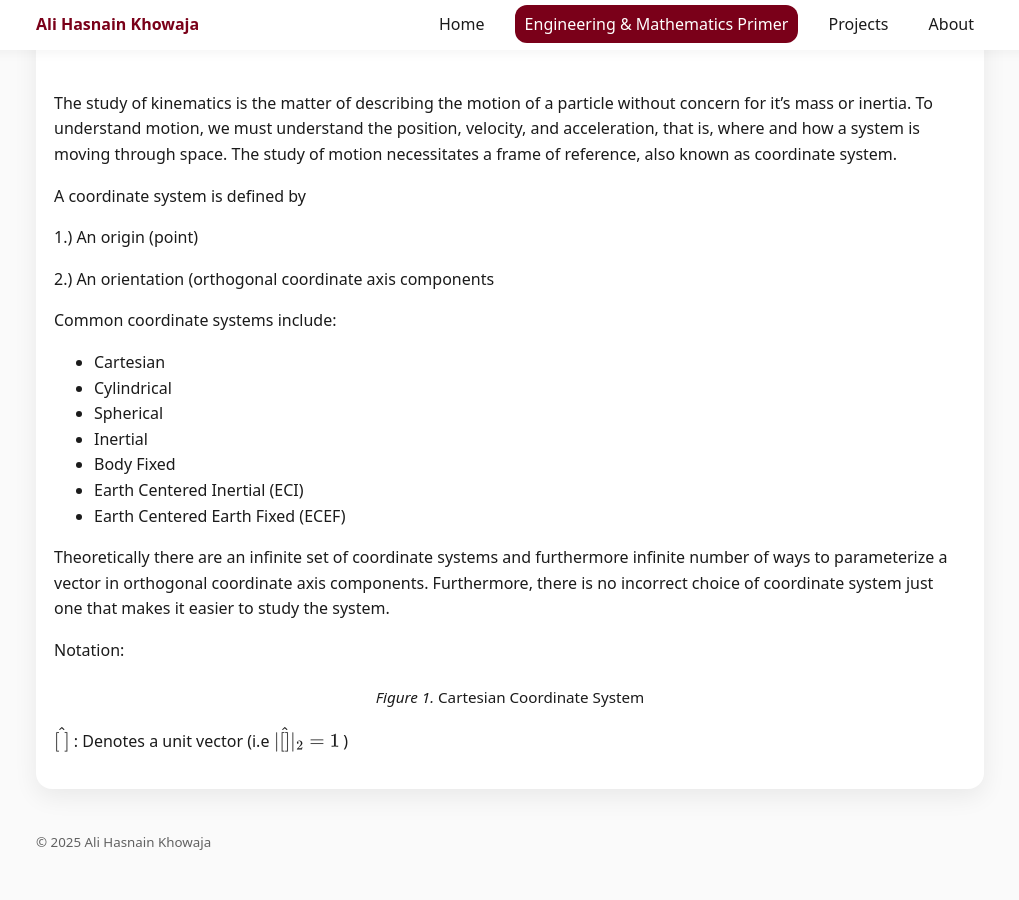
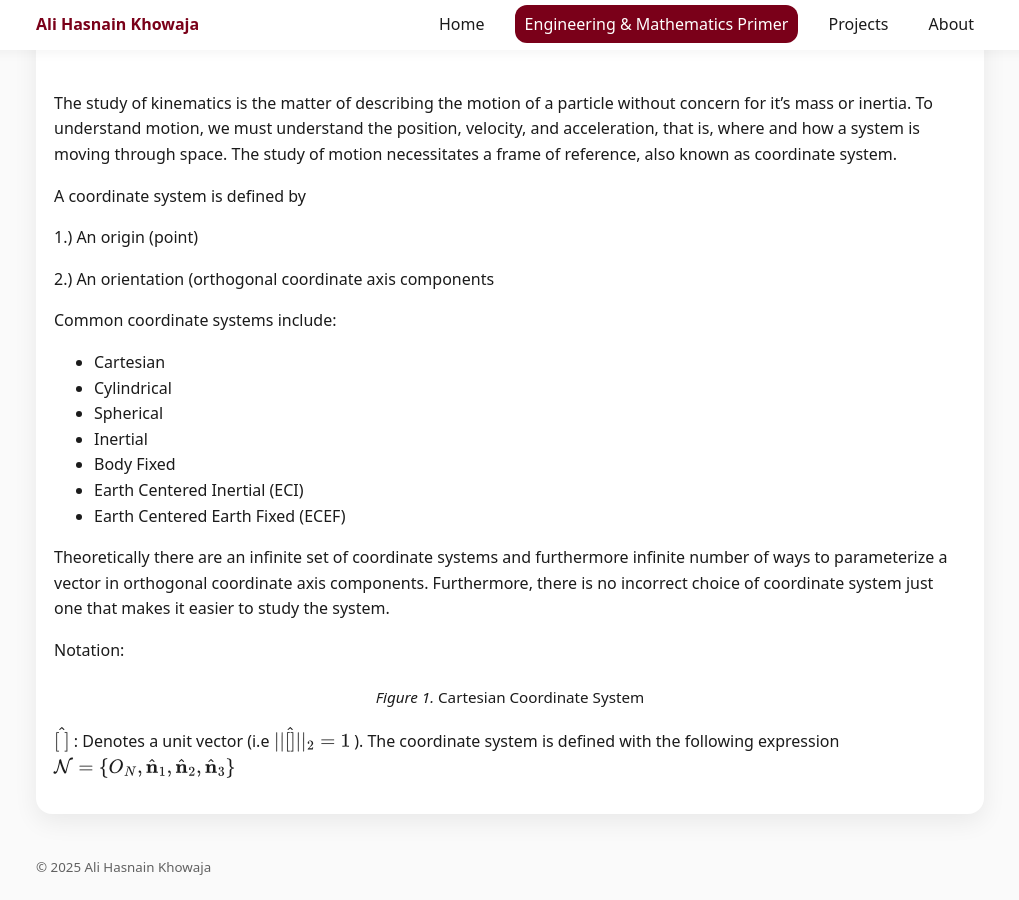
Before and after one commit to khowaja17/khowaja17.github.io, a Jekyll site: the page built from _primer/dynamics/coordinate-systems.md, in a window 1280 px wide and 900 px high, scrolled down 614 px. Shown: the whole window, without its empty margins (130-1149 px from the left). Built offline with Jekyll 4.4.1, drawn with Linux system fonts in a browser that asks for light colours; before the commit the page ends 1488 px from its top, so only the background shows below that.

Commit message:
Update coordinate-systems.md

```diff
--- a/_primer/dynamics/coordinate-systems.md
+++ b/_primer/dynamics/coordinate-systems.md
@@ -45,4 +45,7 @@ Notation:
     </script>
     <figcaption><em>Figure 1.</em> Cartesian Coordinate System </figcaption>
 </figure>
-$\hat{ \[ \ \] }$ : Denotes a unit vector (i.e $|\hat{ \[ \] } |_2 = 1$ )
+$\hat{ \[ \ \] }$ : Denotes a unit vector (i.e $||\hat{ \[ \] } ||_2 = 1$ ). The coordinate system is defined with the following expression
+$$
+\mathcal{N} = \{ O_N , \hat{\mathbf n}_1, \hat{\mathbf n}_2, \hat{\mathbf n}_3 \}
+$$
```
